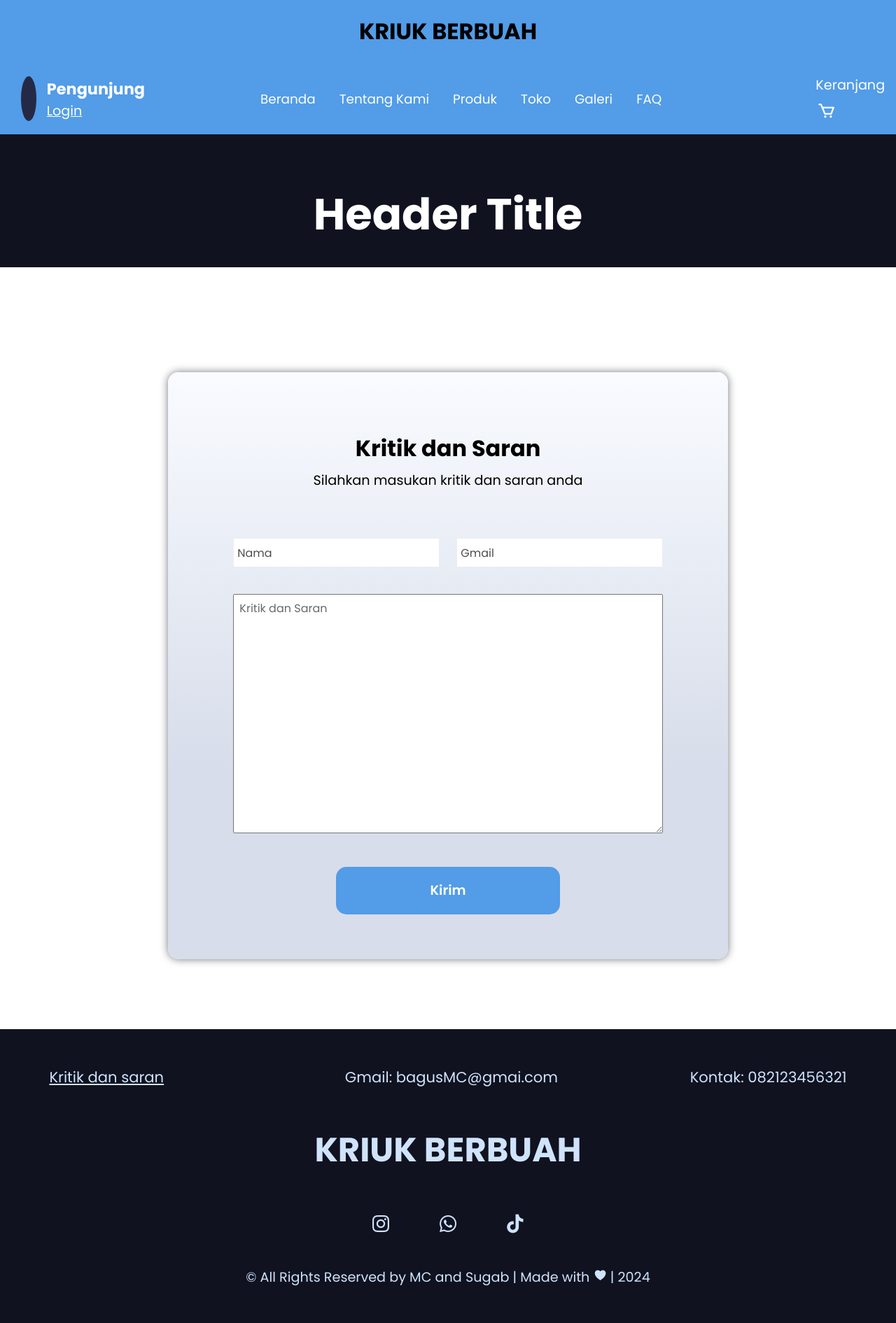
After one commit to MiBlue027/UMKM_Promotion_01, a PHP site: page /CriticismAndSuggestions/criticismAndSuggestions.php in a window 1280 px wide; the page is wider, and only the part inside the window is pictured. The commit adds this page. Shown: that part at 70% size. Run offline with PHP 8.4, Linux system fonts and the light colour scheme.

Commit message:
Change to php and add criticsmAndSugestion Page

```diff
--- a/aboutUs.html
+++ b/AboutUs/aboutUs.html
@@ -13,7 +13,7 @@
     />
     <!-- Font End -->
     <!-- Style -->
-    <link rel="stylesheet" href="/style/aboutUsStyle.css" />
+    <link rel="stylesheet" href="aboutUsStyle.css" />
   </head>
   <body>
     <div class="content">
--- /dev/null
+++ b/CriticismAndSuggestions/criticismAndSuggestions.php
@@ -0,0 +1,75 @@
+<!doctype html>
+<html lang="en">
+<head>
+    <meta charset="UTF-8">
+    <meta name="viewport"
+          content="width=device-width, user-scalable=no, initial-scale=1.0, maximum-scale=1.0, minimum-scale=1.0">
+    <meta http-equiv="X-UA-Compatible" content="ie=edge">
+
+    <!--    Google Font ----------------------------------------------------------->
+    <link rel="preconnect" href="https://fonts.googleapis.com">
+    <link rel="preconnect" href="https://fonts.gstatic.com" crossorigin>
+    <link href="https://fonts.googleapis.com/css2?family=Poppins:ital,wght@0,100;0,200;0,300;0,400;0,500;0,600;0,700;0,800;0,900;1,100;1,200;1,300;1,400;1,500;1,600;1,700;1,800;1,900&display=swap" rel="stylesheet">
+
+    <link rel="stylesheet" href="criticismAndSuggestionsStyle.css">
+    <link rel="stylesheet" href="../HeaderPackage/headerStyle.css">
+    <link rel="stylesheet" href="../Footer/footerPageStyle.css">
+
+    <title> Kritik dan Saran </title>
+</head>
+<body>
+
+    <?php
+        include_once '../HeaderPackage/headerPage.php';
+        include_once '../HeaderPackage/navigationPage.php';
+    ?>
+
+    <div id="casHeaderBanner">
+        <div id="csaHeaderTitle">
+            <h1> Header Title </h1>
+        </div>
+    </div>
+    <div class="wrapper">
+        <div id="formContainer">
+            <div id="formTitle">
+                <h1> Kritik dan Saran </h1>
+                <p> Silahkan masukan kritik dan saran anda </p>
+            </div>
+            <form action="" id="formInput">
+                <table>
+                    <tr>
+                        <td>
+                            <div class="inputBox">
+                                <input type="text" id="nameInput" required>
+                                <label for="nameInput"> Nama </label>
+                            </div>
+                        </td>
+                        <td>
+                            <div class="inputBox">
+                                <input type="text" id="gmailInput" required>
+                                <label for="gmailInput"> Gmail </label>
+                            </div>
+                        </td>
+                    </tr>
+                    <tr>
+                        <td colspan="2">
+                            <div class="messageTAInputBox">
+                                <textarea name="messageTA" id="messageTA" cols="30" rows="10" required></textarea>
+                                <label for="messageTA"> Kritik dan Saran </label>
+                            </div>
+                        </td>
+                    </tr>
+                </table>
+                <input type="button" value="Kirim" id="formSubmit">
+            </form>
+        </div>
+    </div>
+
+    <?php
+        include "../Footer/footerPage.php";
+    ?>
+
+    <script type="module" src="https://unpkg.com/ionicons@7.1.0/dist/ionicons/ionicons.esm.js"></script>
+    <script nomodule src="https://unpkg.com/ionicons@7.1.0/dist/ionicons/ionicons.js"></script>
+</body>
+</html>
--- /dev/null
+++ b/CriticismAndSuggestions/criticismAndSuggestionsStyle.css
@@ -0,0 +1,130 @@
+*{
+    font-family: 'Poppins', Arial, Helvetica, sans-serif;
+}
+body{
+    width: 100%;
+    height: 100%;
+    margin: 0;
+    padding: 0;
+    overflow-x: hidden;
+    box-sizing: border-box;
+
+}
+
+#casHeaderBanner {
+    width: 100%;
+    height: 30vh;
+    background-color: #101220;
+    align-items: center;
+    text-align: center;
+    position: relative;
+    top: -50px;
+}
+
+#csaHeaderTitle{
+
+}
+#csaHeaderTitle h1{
+    font-size: 3em;
+    text-align: center;
+    position: relative;
+    top: 100px;
+    color: #ffffff;
+}
+
+/* Form Content ----------------------------------------------------------------*/
+
+.wrapper{
+    width: 100%;
+    height: 100%;
+    display: flex;
+    justify-content: center;
+    align-items: center;
+}
+#formContainer{
+    display: flex;
+    flex-direction: column;
+    align-items: center;
+    text-align: center;
+    width: 50em;
+    padding: 4em 0;
+    background: linear-gradient(180deg, rgba(249, 251, 255, 1.00) 0%, rgba(215, 221, 234, 1.00) 67.5000011920929%);
+    border-radius: 15px;
+    box-shadow: 0 0 12px rgba(16, 18, 32, 0.57);
+    margin: 100px;
+}
+#formTitle{
+    margin-bottom: 2em;
+}
+#formTitle h1{
+    font-size: 2em;
+}
+#formTitle p{
+    font-size: 1.2em;
+    position: relative;
+    top: -15px;
+}
+#formInput{
+    width: 40em;
+    display: flex;
+    flex-direction: column;
+    align-items: center;
+}
+#formInput table{
+    width: 100%;
+}
+.inputBox{
+
+}
+.inputBox input{
+    width: 90%;
+    margin-bottom:  35px;
+    border: none;
+    outline: none;
+    padding: 10px 5px;
+}
+.inputBox label{
+    position: absolute;
+    transform: translateX(-18em) translateY(.5em);
+    color: #4f4f52;
+    transition: .3s;
+
+}
+.messageTAInputBox{
+
+}
+.messageTAInputBox textarea{
+    min-width: 95%;
+    max-width: 30em;
+    min-height: 24em;
+    max-height: 40em;
+    padding: 10px 5px;
+}
+.messageTAInputBox label{
+    position: absolute;
+    transform: translateX(-37.8em) translateY(.5em);
+    color: #65696d;
+    transition: .3s;
+}
+.inputBox input:focus~label,
+.inputBox input:valid~label{
+    transform: translateY(-25px) translateX(-18em);
+    color: #101220;
+}
+
+.messageTAInputBox textarea:focus~label,
+.messageTAInputBox textarea:valid~label{
+    transform: translateY(-25px) translateX(-37.8em);
+    color: #101220;
+}
+#formSubmit{
+    width: 50%;
+    height: 3.5em;
+    font-size: 1.2em;
+    color: #ffffff;
+    font-weight: 550;
+    background-color: #529ce8;
+    border: none;
+    border-radius: 15px;
+    margin: 2em 2em 0 2em;
+}
--- /dev/null
+++ b/Footer/footerPage.php
@@ -0,0 +1,35 @@
+<!doctype html>
+<html lang="en">
+<head>
+    <meta charset="UTF-8">
+    <meta name="viewport"
+          content="width=device-width, user-scalable=no, initial-scale=1.0, maximum-scale=1.0, minimum-scale=1.0">
+    <meta http-equiv="X-UA-Compatible" content="ie=edge">
+
+    <link href='https://unpkg.com/boxicons@2.1.4/css/boxicons.min.css' rel='stylesheet'>
+
+    <link rel="stylesheet" href="footerPageStyle.css">
+
+    <title> Footer </title>
+</head>
+<body>
+    <footer>
+        <div id="information">
+            <a href="/UMKM_Promotion_01/CriticismAndSuggestions/criticismAndSuggestions.php"> Kritik dan saran </a>
+            <p style="position: relative; left: 35px"> Gmail: bagusMC@gmai.com</p>
+            <p> Kontak: 082123456321 </p>
+        </div>
+        <h1> KRIUK BERBUAH </h1>
+        <div id="socialMedia">
+            <a href="#"> <i class='bx bxl-instagram' ></i> </a>
+            <a href="#"> <i class='bx bxl-whatsapp' ></i> </a>
+            <a href="#"> <i class='bx bxl-tiktok' ></i> </a>
+
+        </div>
+        <p> &#169 All Rights Reserved by MC and Sugab | Made with <span> <ion-icon name="heart"></ion-icon> </span> | 2024 </p>
+    </footer>
+
+    <script type="module" src="https://unpkg.com/ionicons@7.1.0/dist/ionicons/ionicons.esm.js"></script>
+    <script nomodule src="https://unpkg.com/ionicons@7.1.0/dist/ionicons/ionicons.js"></script>
+</body>
+</html>
--- /dev/null
+++ b/Footer/footerPageStyle.css
@@ -0,0 +1,39 @@
+footer{
+    width: 100%;
+    display: flex;
+    flex-direction: column;
+    align-items: center;
+    background-color: #101220;
+    padding: 2em 0;
+    color: #cfe3fb;
+}
+#information{
+    width: 100%;
+    padding: 0 4em;
+    display: flex;
+    justify-content: space-between;
+    box-sizing: border-box;
+    align-items: center;
+    color: #cfe3fb;
+    text-decoration: none;
+    font-size: 1.1em;
+}
+#information a{
+    color: #cfe3fb;
+    font-size: 1.2em;
+}
+footer h1{
+    font-size: 3em;
+}
+#socialMedia{
+    font-size: 2em;
+    display: flex;
+}
+#socialMedia a{
+    margin: .5em 1em;
+    color: #cfe3fb;
+    text-decoration: none;
+}
+footer p{
+    font-size: 1.2em;
+}
--- /dev/null
+++ b/HeaderPackage/headerPage.php
@@ -0,0 +1,28 @@
+<!doctype html>
+<html lang="en">
+<head>
+    <meta charset="UTF-8">
+    <meta name="viewport"
+          content="width=device-width, user-scalable=no, initial-scale=1.0, maximum-scale=1.0, minimum-scale=1.0">
+    <meta http-equiv="X-UA-Compatible" content="ie=edge">
+    <title> Header </title>
+
+    <!--    Google Font ----------------------------------------------------------->
+    <link rel="preconnect" href="https://fonts.googleapis.com">
+    <link rel="preconnect" href="https://fonts.gstatic.com" crossorigin>
+    <link href="https://fonts.googleapis.com/css2?family=Poppins:ital,wght@0,100;0,200;0,300;0,400;0,500;0,600;0,700;0,800;0,900;1,100;1,200;1,300;1,400;1,500;1,600;1,700;1,800;1,900&display=swap" rel="stylesheet">
+
+    <!--    Icon Link ---------------------------------------------------->
+    <link href='https://unpkg.com/boxicons@2.1.4/css/boxicons.min.css' rel='stylesheet'>
+
+    <link rel="stylesheet" href="headerStyle.css">
+
+</head>
+<body>
+    <header>
+        <div id="headerTitle">
+            <h1> KRIUK BERBUAH </h1>
+        </div>
+    </header>
+</body>
+</html>
--- /dev/null
+++ b/HeaderPackage/headerStyle.css
@@ -0,0 +1,94 @@
+/*Header -----------------------------------------------------------*/
+
+header{
+    width: 100%;
+    height: fit-content;
+    background-color: #529ce8;
+    display: flex;
+    flex-direction: column;
+    align-items: center;
+    margin: 0;
+    padding: 0;
+}
+#csaHeaderTitle{
+    font-size: 1.3em;
+    margin: 0;
+    padding: .8em;
+}
+#csaHeaderTitle h1{
+    color: #ffffff;
+    margin: 0;
+    padding: 0;
+}
+#navContainer{
+    width: 100%;
+    display: flex;
+    justify-content: space-between;
+    align-items: center;
+    padding: 1em 30px;
+    position: sticky;
+    top: 0;
+    z-index: 999;
+    background-color: #529ce8;
+}
+#navContainer nav{
+    width: 60%;
+    display: flex;
+    justify-content: space-between;
+    align-items: center;
+    padding: 0 200px;
+    position: relative;
+    left: -50px;
+}
+#navContainer nav a{
+    font-size: 1.15em;
+    text-decoration: none;
+    color: #ffffff;
+
+}
+#userInformation{
+    display: flex;
+    justify-content: center;
+    align-items: center;
+    width: 15%;
+}
+#userProfile{
+    width: 4em;
+    height: 4em;
+    border-radius: 100%;
+    background-color: #242a46;
+}
+#userLoginLogout{
+    display: flex;
+    flex-direction: column;
+    justify-content: center;
+    align-items: start;
+    margin: 0 15px;
+}
+#userLoginLogout h1{
+    font-size: 1.4em;
+    color: #ffffff;
+    margin: 0;
+}
+#userLoginLogout a{
+    color: #ffffff;
+    font-size: 1.2em;
+}
+#addToCart{
+    width: 12%;
+    display: flex;
+    align-items: center;
+    position: relative;
+    right: 30px;
+}
+#addToCart a{
+    font-size: 1.2em;
+    color: #ffffff;
+    text-decoration: none;
+}
+#addToCart span{
+    font-size: 1.4em;
+    position: relative;
+    top: 5px;
+    left: 2px;
+}
--- /dev/null
+++ b/HeaderPackage/navigationPage.php
@@ -0,0 +1,43 @@
+<!doctype html>
+<html lang="en">
+<head>
+    <meta charset="UTF-8">
+    <meta name="viewport"
+          content="width=device-width, user-scalable=no, initial-scale=1.0, maximum-scale=1.0, minimum-scale=1.0">
+    <meta http-equiv="X-UA-Compatible" content="ie=edge">
+
+    <!--    Google Font ----------------------------------------------------------->
+    <link rel="preconnect" href="https://fonts.googleapis.com">
+    <link rel="preconnect" href="https://fonts.gstatic.com" crossorigin>
+    <link href="https://fonts.googleapis.com/css2?family=Poppins:ital,wght@0,100;0,200;0,300;0,400;0,500;0,600;0,700;0,800;0,900;1,100;1,200;1,300;1,400;1,500;1,600;1,700;1,800;1,900&display=swap" rel="stylesheet">
+
+    <!--    Icon Link ---------------------------------------------------->
+    <link href='https://unpkg.com/boxicons@2.1.4/css/boxicons.min.css' rel='stylesheet'>
+
+    <link rel="stylesheet" href="headerStyle.css">
+
+    <title>Navigation</title>
+</head>
+<body>
+    <div id="navContainer">
+        <div id="userInformation">
+            <div id="userProfile"></div>
+            <div id="userLoginLogout">
+                <h1> Pengunjung </h1>
+                <a href="/UMKM_Promotion_01/LoginPage/loginPage.php"> Login </a>
+            </div>
+        </div>
+        <nav>
+            <a href="/UMKM_Promotion_01/index.php"> Beranda </a>
+            <a href="../AboutUs/aboutUs.html"> Tentang Kami </a>
+            <a href="#"> Produk </a>
+            <a href="#"> Toko </a>
+            <a href="#"> Galeri </a>
+            <a href="#"> FAQ </a>
+        </nav>
+        <div id="addToCart">
+            <a href="#"> Keranjang <span> <i class='bx bx-cart'></i> </span> </a>
+        </div>
+    </div>
+</body>
+</html>
--- a/LoginPage/loginPage.html
+++ b/LoginPage/loginPage.php
@@ -12,11 +12,12 @@
     <link href="https://fonts.googleapis.com/css2?family=Poppins:ital,wght@0,100;0,200;0,300;0,400;0,500;0,600;0,700;0,800;0,900;1,100;1,200;1,300;1,400;1,500;1,600;1,700;1,800;1,900&display=swap" rel="stylesheet">
 
     <link rel="stylesheet" href="loginPageStyle.css">
+    <link rel="stylesheet" href="../HeaderPackage/headerStyle.css">
 
     <title> Login </title>
 </head>
 <body>
-    <div id="wrapper">
+<div id="wrapper">
 <!--        Login -------------------------------------------------------------------------->
         <div id="loginContainer">
             <span class="backIcon" onclick="goToLandingPage()"> <ion-icon name="chevron-back-circle-outline"></ion-icon> </span>
@@ -102,7 +103,7 @@
 <!--    Back to LandingPage Script ---------------------------------------------------->
     <script>
         function goToLandingPage(){
-            window.location.href = "../index.html";
+            window.location.href = "../index.php";
         }
     </script>
 
```
Also changed, not shown: index.php (renamed from index.html, +12 -26 lines), indexStyle.css (+20 -82 lines), AboutUs/aboutUsStyle.css (renamed from aboutUsStyle.css).
